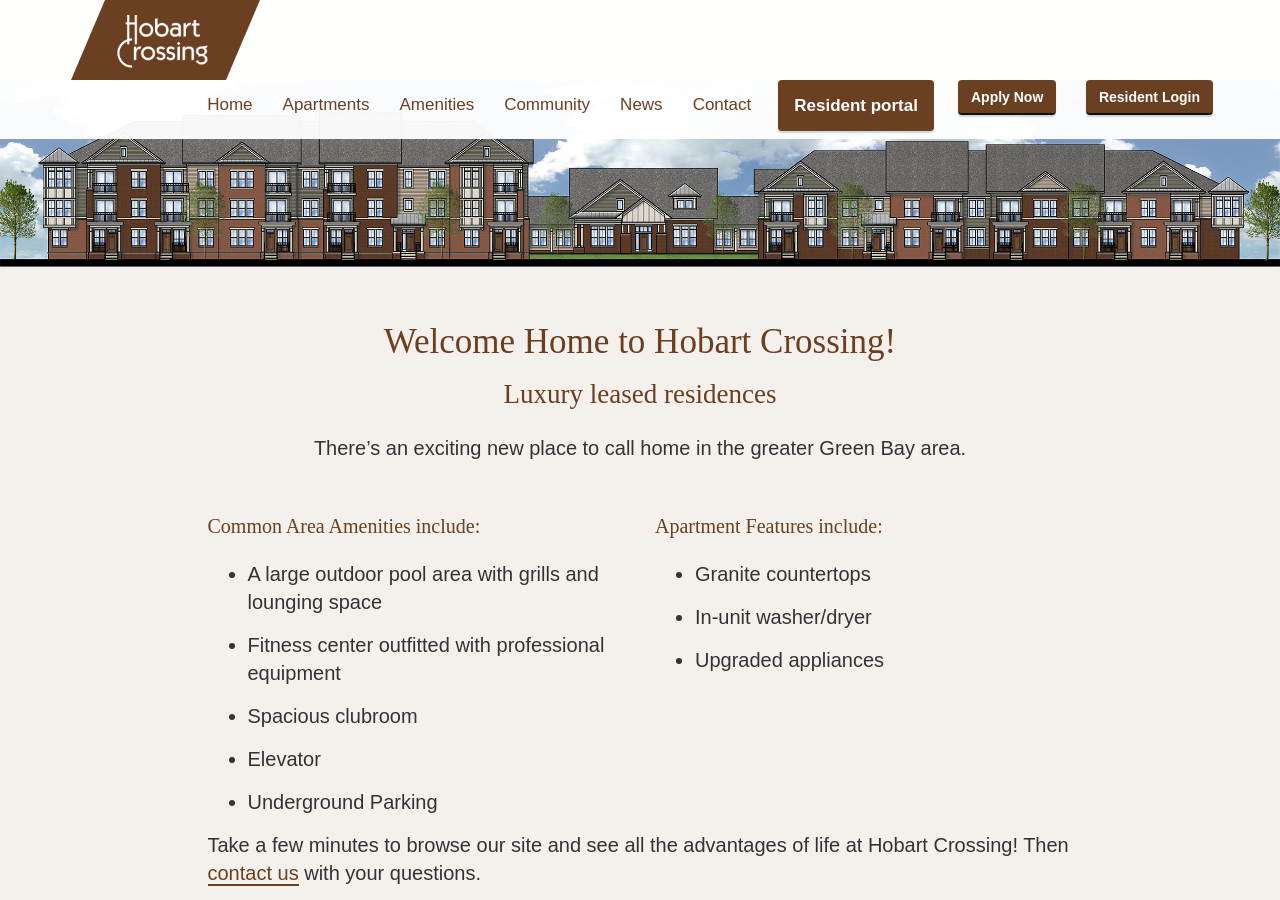
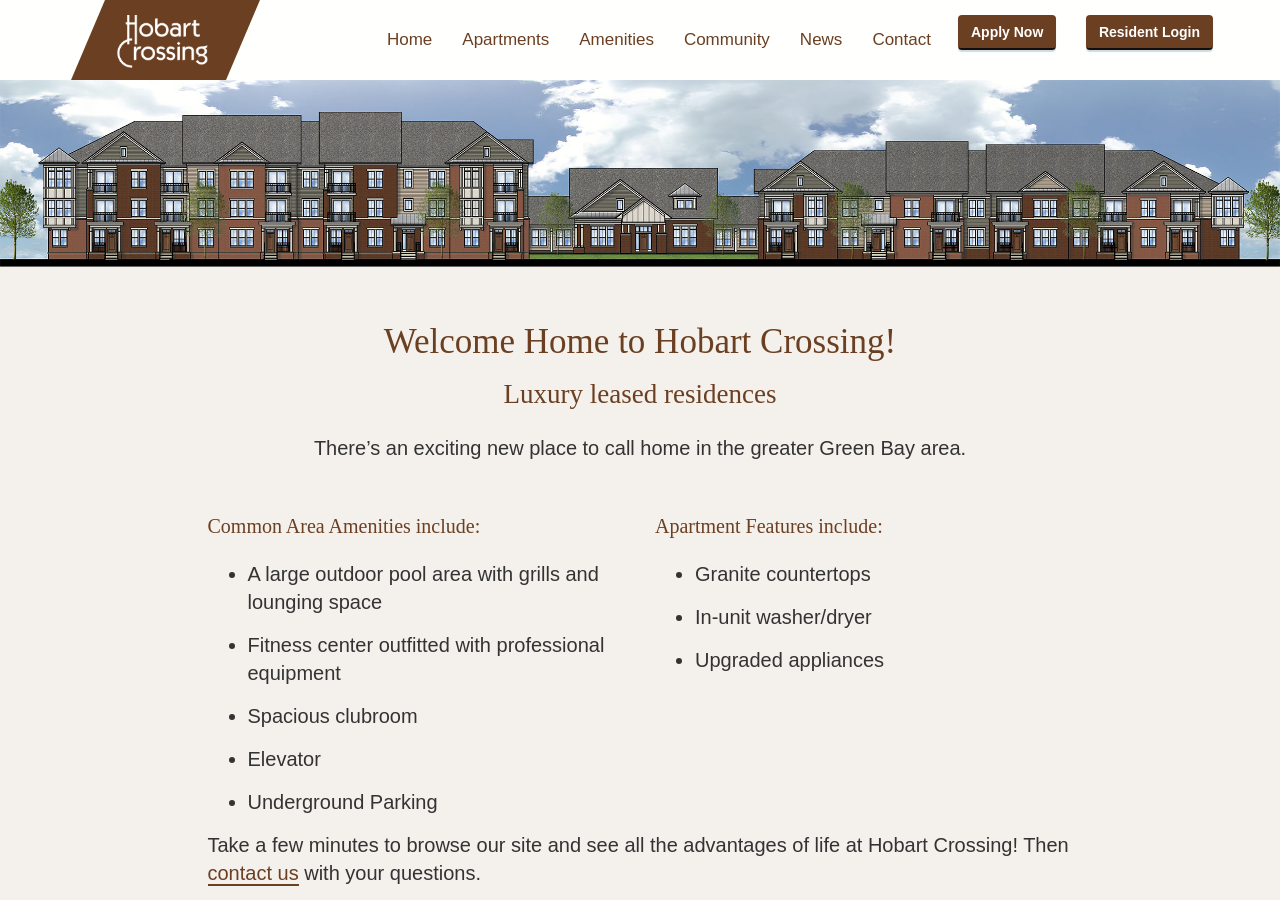
Before and after one commit to insight-creative/hobart-crossing, a Jekyll site: the page built from index.md, in a window 1280 px wide and 900 px high. Built offline with Jekyll 4.4.1, drawn with Linux system fonts in a browser that asks for light colours; nearby versions of some CDN libraries.

Commit message:
removing resident portal button from top navigation

```diff
--- a/_includes/header.html
+++ b/_includes/header.html
@@ -18,10 +18,9 @@
           <li><a href="{{ site.baseurl }}/community">Community</a></li>
           <li><a href="{{ site.baseurl }}/news">News</a></li>
           <li><a href="{{ site.baseurl }}/contact">Contact</a></li>
-          <li><a class="btn btn-primary navbar-btn" href="https://www.rentcafe.com/residentservices/hobart-crossing/userlogin.aspx">Resident portal</a></li>
         </ul>
         <a href="{{ site.baseurl }}/apply" type="button" class="btn btn-primary navbar-btn">Apply Now</a>
-        <a href="#" type="button" class="btn navbar-btn btn-primary">Resident Login</a>
+        <a href="https://www.rentcafe.com/residentservices/hobart-crossing/userlogin.aspx" type="button" class="btn navbar-btn btn-primary">Resident Login</a>
       </div>
     </div>
   </div>
```
Also changed, not shown: 7 other files.
